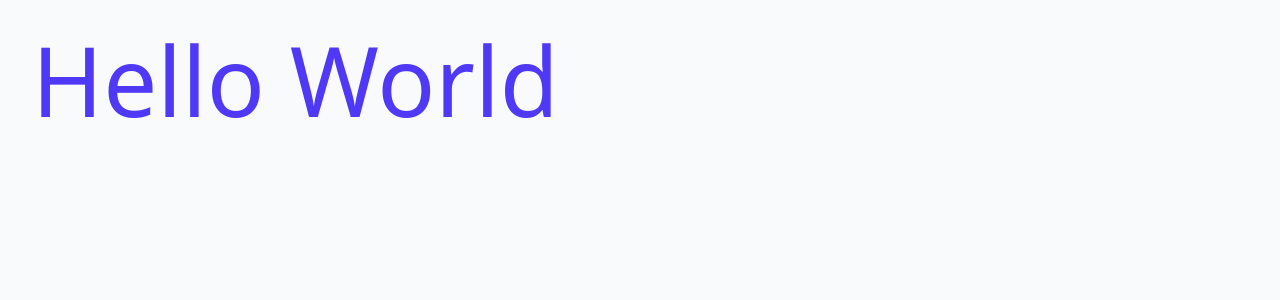
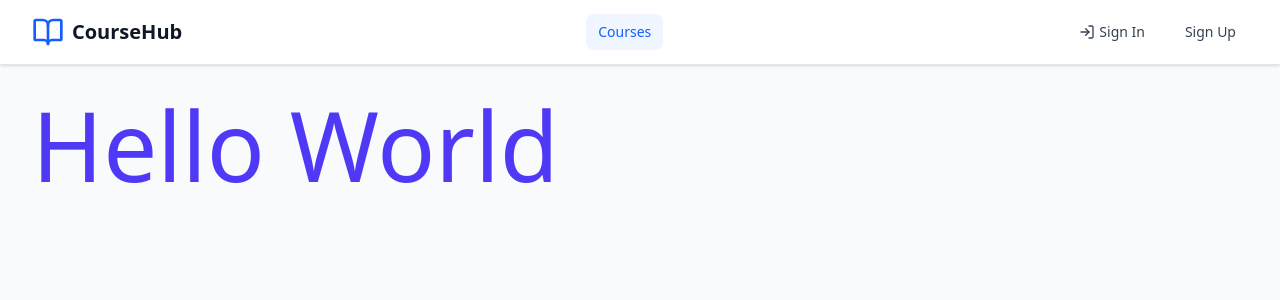
Before and after one commit to hermanconnor/courses-fullstack, a React (Vite) app in the folder frontend/: page / in a window 1280 px wide. Shown: the top 300 px of the page. Built offline with nearby package versions, Linux system fonts and the light colour scheme.

Commit message:
Create navbar and mobile menu

```diff
--- /dev/null
+++ b/frontend/src/components/navigation/mobile-menu.tsx
@@ -0,0 +1,86 @@
+import { useState } from "react";
+import { Link, NavLink } from "react-router";
+import { BookOpen, Menu } from "lucide-react";
+import { Button } from "@/components/ui/button";
+import { Separator } from "@/components/ui/separator";
+import {
+  Sheet,
+  SheetContent,
+  SheetHeader,
+  SheetTitle,
+  SheetTrigger,
+} from "@/components/ui/sheet";
+import { cn } from "@/lib/utils";
+
+const MobileMenu = () => {
+  const [isOpen, setIsOpen] = useState<boolean>(false);
+
+  const handleLinkClick = () => {
+    setIsOpen(false);
+  };
+
+  const activeStyles = "bg-blue-50 text-blue-600";
+  const baseStyles = "text-gray-700 hover:text-blue-600 hover:bg-gray-50";
+  const defaultStyles =
+    "rounded-md px-3 py-2 text-sm font-medium transition-colors";
+
+  return (
+    <Sheet open={isOpen} onOpenChange={setIsOpen}>
+      <SheetTrigger asChild>
+        <Button variant="ghost" size="sm" className="cursor-pointer md:hidden">
+          <Menu className="size-6" />
+        </Button>
+      </SheetTrigger>
+
+      <SheetContent side="right" className="w-64">
+        <SheetHeader>
+          <SheetTitle>
+            <Link to="/" className="flex items-center space-x-2">
+              <BookOpen className="size-6 text-blue-600" />
+              <span className="text-sm font-bold text-gray-900">CourseHub</span>
+            </Link>
+          </SheetTitle>
+        </SheetHeader>
+
+        <div className="mt-8 flex flex-col space-y-4">
+          <NavLink
+            end
+            to="/"
+            className={({ isActive }) =>
+              cn(isActive ? activeStyles : baseStyles, defaultStyles)
+            }
+            onClick={handleLinkClick}
+          >
+            Courses
+          </NavLink>
+
+          <Separator className="my-3" />
+
+          <div className="flex flex-col space-y-4 pl-1">
+            <NavLink
+              to="/sign-in"
+              className={({ isActive }) =>
+                cn(isActive ? activeStyles : baseStyles, defaultStyles)
+              }
+              onClick={handleLinkClick}
+            >
+              Sign In
+            </NavLink>
+
+            <NavLink
+              to="/sign-up"
+              className={({ isActive }) =>
+                cn(isActive ? activeStyles : baseStyles, defaultStyles)
+              }
+              onClick={handleLinkClick}
+            >
+              Sign Up
+            </NavLink>
+          </div>
+        </div>
+      </SheetContent>
+    </Sheet>
+  );
+};
+
+export default MobileMenu;
--- /dev/null
+++ b/frontend/src/components/navigation/navbar.tsx
@@ -0,0 +1,68 @@
+import { BookOpen, LogIn } from "lucide-react";
+import { Link, NavLink } from "react-router";
+import MobileMenu from "@/components/navigation/mobile-menu";
+import { cn } from "@/lib/utils";
+
+const Navbar = () => {
+  const activeStyles = "bg-blue-50 text-blue-600";
+  const baseStyles = "text-gray-700 hover:text-blue-600 hover:bg-gray-50";
+  const defaultStyles =
+    "rounded-md px-3 py-2 text-sm font-medium transition-colors";
+
+  return (
+    <header className="border-b bg-white shadow-sm">
+      <div className="mx-auto max-w-7xl px-4 sm:px-6 lg:px-8">
+        {/* DESKTOP NAVIGATION */}
+        <nav className="flex h-16 items-center justify-between">
+          {/* LOGO */}
+          <Link to="/" className="flex items-center space-x-2">
+            <BookOpen className="size-8 text-blue-600" />
+            <span className="text-xl font-bold text-gray-900">CourseHub</span>
+          </Link>
+
+          <div className="hidden space-x-8 md:flex">
+            <NavLink
+              end
+              to="/"
+              className={({ isActive }) =>
+                cn(isActive ? activeStyles : baseStyles, defaultStyles)
+              }
+            >
+              Courses
+            </NavLink>
+          </div>
+
+          <div className="hidden items-center space-x-4 md:flex">
+            <NavLink
+              to="/sign-in"
+              className={({ isActive }) =>
+                cn(
+                  isActive ? activeStyles : baseStyles,
+                  defaultStyles,
+                  "flex items-center justify-center",
+                )
+              }
+            >
+              <LogIn className="mr-1 size-4" />
+              Sign In
+            </NavLink>
+
+            <NavLink
+              to="/sign-up"
+              className={({ isActive }) =>
+                cn(isActive ? activeStyles : baseStyles, defaultStyles)
+              }
+            >
+              Sign Up
+            </NavLink>
+          </div>
+
+          {/* MOBILE MENU */}
+          <MobileMenu />
+        </nav>
+      </div>
+    </header>
+  );
+};
+
+export default Navbar;
--- a/frontend/src/layouts/root-layout.tsx
+++ b/frontend/src/layouts/root-layout.tsx
@@ -1,9 +1,11 @@
-import { Outlet } from 'react-router';
+import { Outlet } from "react-router";
+import Navbar from "@/components/navigation/navbar";
 
 const RootLayout = () => {
   return (
-    <div className='min-h-screen bg-gray-50'>
-      <main className='max-w-7xl mx-auto px-4 py-8 sm:px-6 lg:px-8 '>
+    <div className="min-h-screen bg-gray-50">
+      <Navbar />
+      <main className="mx-auto max-w-7xl px-4 py-8 sm:px-6 lg:px-8">
         <Outlet />
       </main>
     </div>
```
